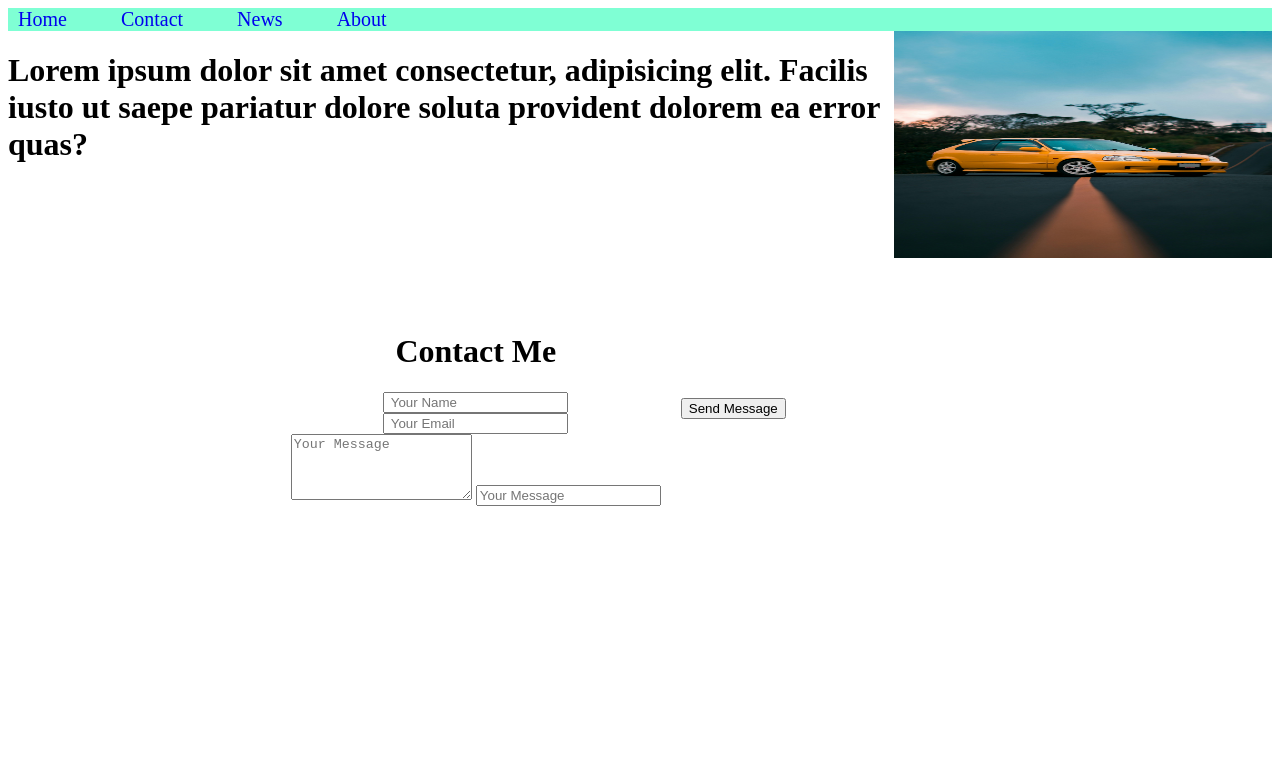
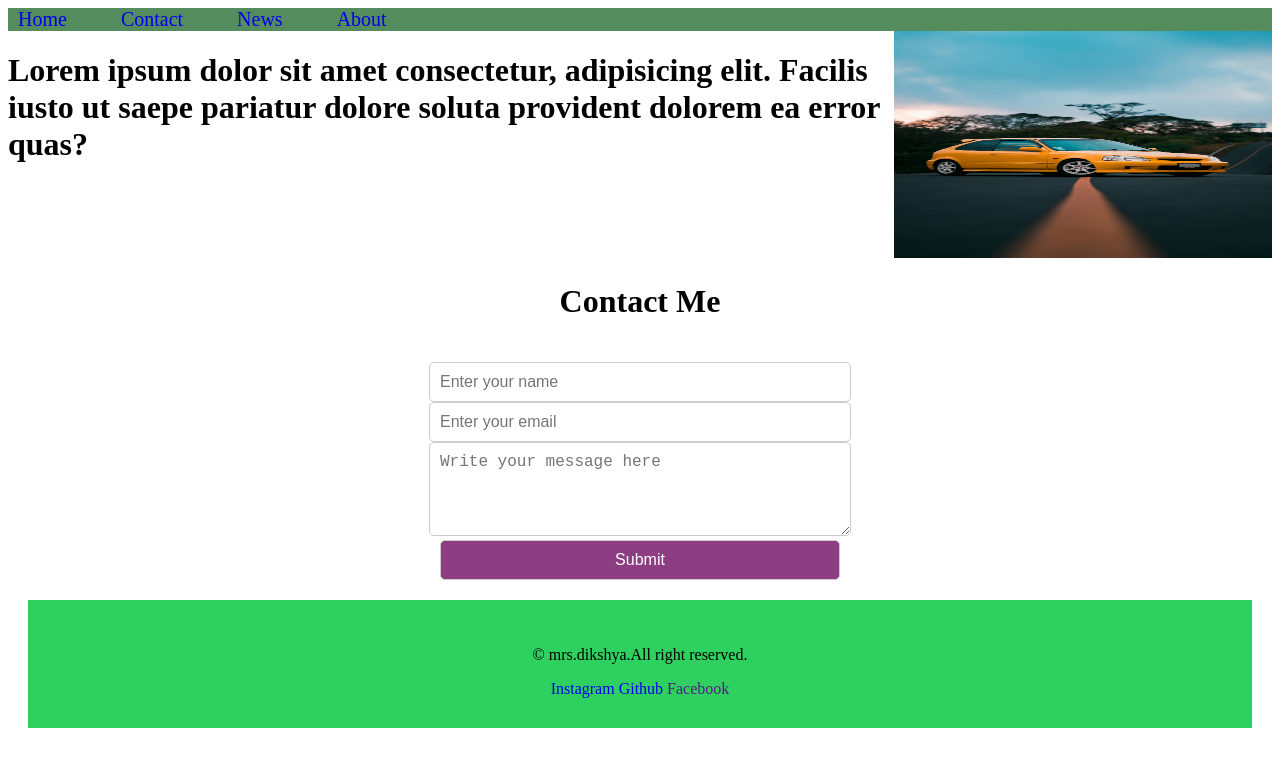
Before and after one commit to purnimaghimire34/frontend, a plain HTML site: page index.html in a window 1280 px wide. Drawn offline with Linux system fonts and the light colour scheme.

Commit message:
index.html

```diff
--- a/index.html
+++ b/index.html
@@ -23,15 +23,21 @@
             <img src="./Honda.jpg" alt="Honda" >
         </div>
     </div>
-    <div class="contact">
+    <div class="form">
+        <h1>Contact Me</h1>
         <form action="#" method="post">
-            <h1>Contact Me</h1>
-            <input type="text" placeholder= " Your Name"><br>
-            <input type="email"placeholder=" Your Email"><br>
-            <textarea id="message"rows="4"placeholder="Your Message"></textarea>
-            <input type="text"placeholder="Your Message"><br>
-        </form>
-        <button class="button">Send Message</button>
+            <input type="text" id="name"  placeholder="Enter your name">
+
+            <input type="email" id="email"  placeholder="Enter your email">
+            <textarea id="message" rows="4" placeholder="Write your message here"></textarea>
+            <input type="submit" value="Submit" class="submit-btn">
+          </form>
     </div>
+    <footer class="footer">
+        <p> &copy mrs.dikshya.All right reserved.</p>
+        <a href="#">Instagram</a>
+        <a href="#">Github</a>
+        <a href=""#>Facebook</a>
+    </footer>
 </body>
 </html>
--- a/style.css
+++ b/style.css
@@ -1,6 +1,6 @@
 
     .navbar{
-        background-color: aquamarine;
+        background-color: rgb(84, 140, 93);
         text-align: left;
         flex-wrap: nowrap;
         padding: 0%;
@@ -28,37 +28,87 @@
         height: 6cm;
         width: 10cm;
     }
- .contact{
-    text-align: center;
-    box-sizing: border-box;
-    box-shadow: 0 4px 8px rgb(0,0,0,0);
+    .content{
+        display: inline  ;
+        justify-content: center;
+        align-items: center;
+        width: 50vb;
+
+      }
+      .btn{
+        background-color: #be8fb4;
+        color: #94a9d8;
+        padding: 10px 20px;
+        border: none;
+        border-radius: 5px;
+        font-size: 16px;
+      }
+      .contact-container {
+        background-color: #f9f9f9;
         border-radius: 10px;
+        box-shadow: 0 4px 8px rgba(0, 0, 0, 0.1);
         padding: 30px;
         width: 60%;
+        text-align: center;
         margin: 20px auto;
+    }
+
+    .contact-container h1 {
+        font-size: 2rem;
+        color: #333;
+        margin-bottom: 10px;
+    }
+
+    .contact-container p {
+        font-size: 1rem;
+        color: #555;
+        margin-bottom: 20px;
+    }
+
+    .form {
         display: flex;
+        flex-direction: column;
         gap: 20px;
         align-items: center;
+        text-align: center;
     }
- .h1{
-    font-size: 2rem;
-    color: black;
-    margin-bottom: 10px;
- }
- .form input,.from textarea{
+
+    .form input, .form textarea {
         width: 100%;
-    max-width: 400%;
+        max-width: 400px;
         padding: 10px;
         border-radius: 5px;
         border: 1px solid #ccc;
         font-size: 1rem;
     }
- .buttom{
-    background-color: orange;
-    color: black;
+
+    .form input:focus, .form textarea:focus {
+        outline: none;
+        border-color: #0b0b0b;
+        box-shadow: 0 0 5px rgba(39, 61, 37, 0.5);
+    }
+
+    .submit-btn {
+        background-color: #8d3d82;
+        color: #fff;
         padding: 10px 20px;
         border: none;
-    font-size: 5px;
+        border-radius: 5px;
+        font-size: 5PX;
         cursor: pointer;
-    transition: background;
+        transition: background-color 0.3s ease;
     }
+
+    .submit-btn:hover {
+        background-color: #8d3d82;
+    }
+  .footer{
+ text-align: center;
+ padding: 30px;
+ margin: 20px;
+ border:20px;
+ background-color: rgb(46, 209, 95);
+  }
+  .footer a{
+    text-decoration: none;
+  }
```
Lines whose indentation alone changed are shown as unchanged.
